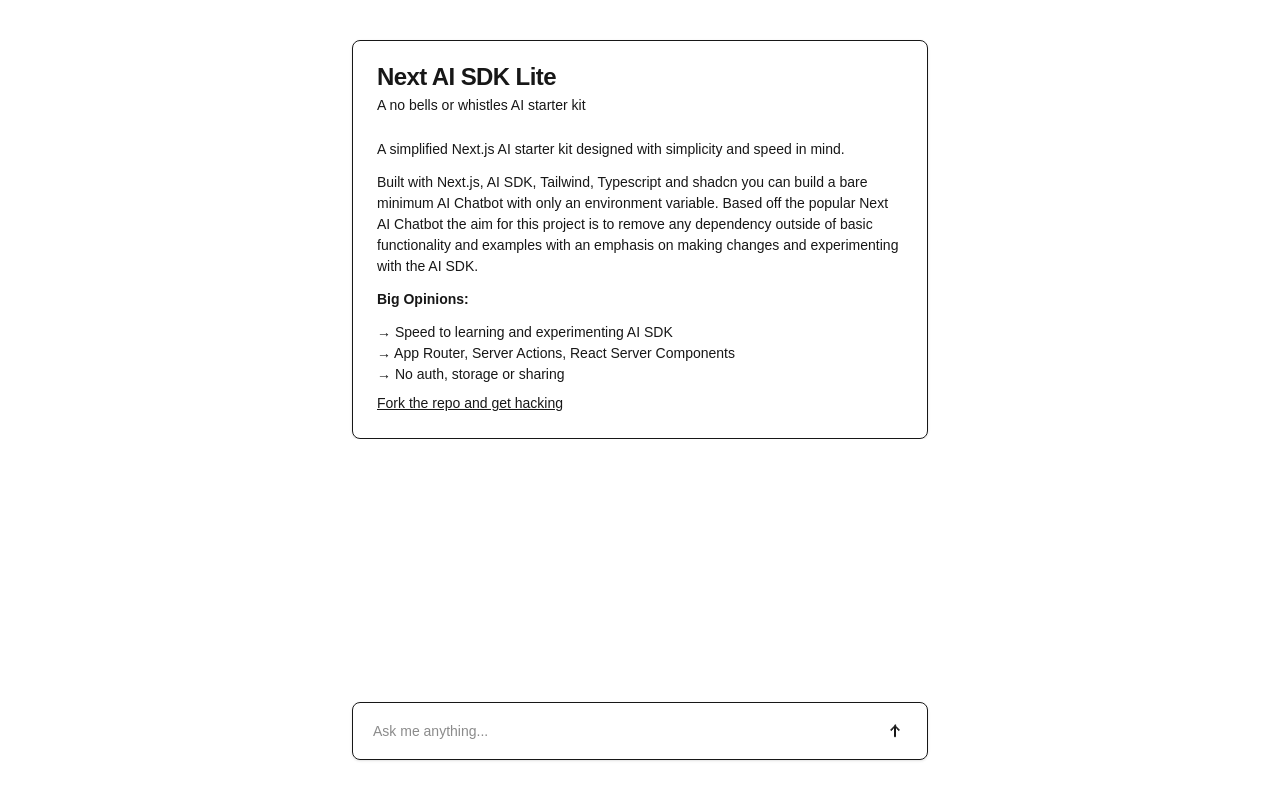
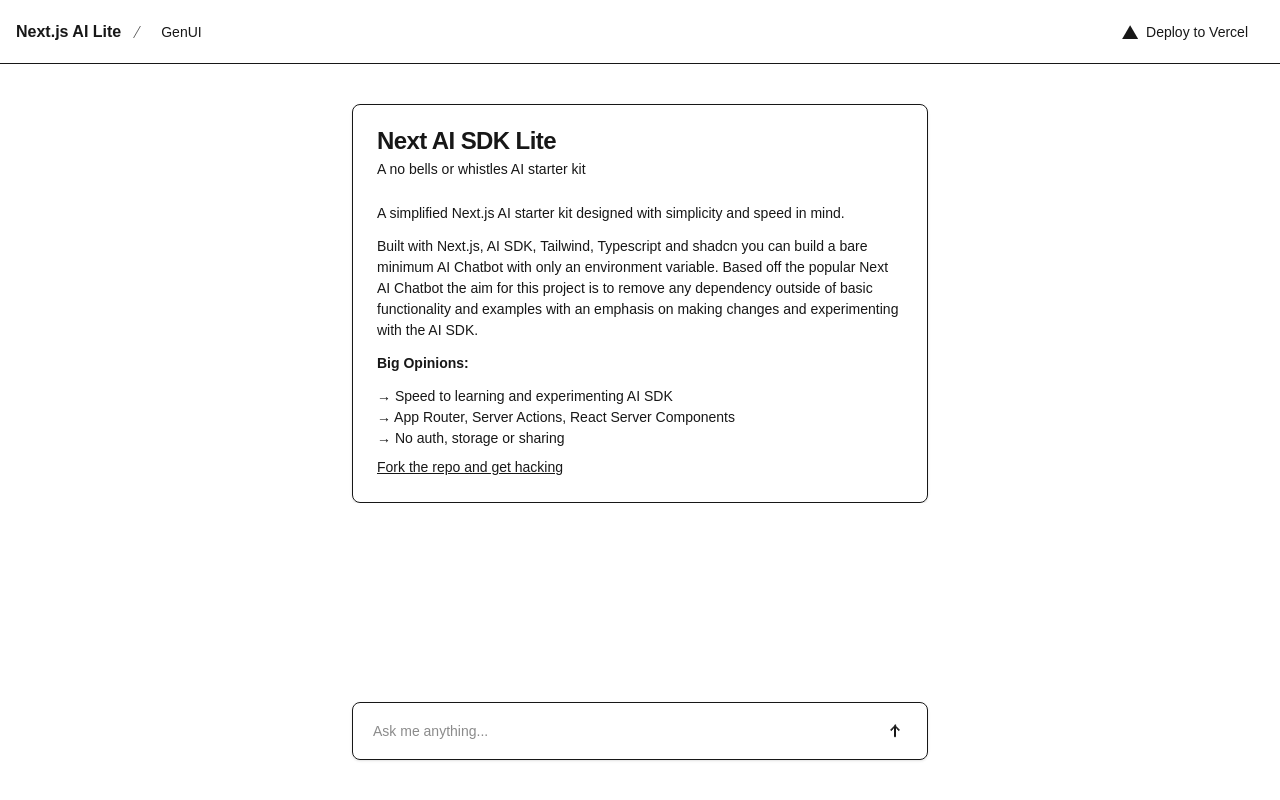
Before and after one commit to jaganraajan/ai-lite-nextjs, a Next.js app: page / in a window 1280 px wide. Built offline with nearby package versions, Linux system fonts and the light colour scheme; no server answers.

Commit message:
add header section

```diff
--- /dev/null
+++ b/src/app/actions.tsx
@@ -0,0 +1,4 @@
+export async function checkAIAvailability() {
+    const envVarExists = !!process.env.GEMINI_API_KEY;
+    return envVarExists;
+  }
--- a/src/app/layout.tsx
+++ b/src/app/layout.tsx
@@ -1,6 +1,7 @@
 import type { Metadata } from "next";
 import { Geist, Geist_Mono } from "next/font/google";
 import "./globals.css";
+import { Header } from "@/components/header";
 
 const geistSans = Geist({
   variable: "--font-geist-sans",
@@ -27,7 +28,10 @@
       <body
         className={`${geistSans.variable} ${geistMono.variable} antialiased`}
       >
-        {children}
+        <Header />
+        <main className="bg-muted/50 flex h-100vh flex-1 flex-col">
+          {children}
+        </main>
       </body>
     </html>
   );
--- /dev/null
+++ b/src/components/cards/envcard.tsx
@@ -0,0 +1,16 @@
+import { checkAIAvailability } from "@/app/actions";
+
+export default async function EnvCard() {
+  const result = await checkAIAvailability();
+  return !result && (
+    <div className="absolute inset-0 top-10 left-0 right-0 flex items-center justify-center w-md">
+      <div className="bg-red-500 text-slate-50 rounded shadow-md p-2 leading-tight">
+        <h2 className="text-sm font-bold">Heads up!</h2>
+        <p className="text-xs flex flex-col">
+          <span>You need to add an OPENAI_API_KEY as an environment variable.</span>
+          <span>See the .env.example file for an example.</span>
+        </p>
+      </div>
+    </div>
+  );
+}
--- /dev/null
+++ b/src/components/header.tsx
@@ -0,0 +1,33 @@
+import * as React from 'react'
+import Link from 'next/link'
+import { cn } from '@/lib/utils'
+import { buttonVariants } from '@/components/ui/button'
+import { IconSeparator, IconVercel } from '@/components/ui/icons'
+import EnvCard from './cards/envcard'
+
+export async function Header() {
+  return (
+    <header className="sticky top-0 z-50 flex items-center justify-between w-full h-16 px-4 border-b shrink-0 bg-white ">
+      <EnvCard />
+      <Link href="/" rel="nofollow" className="mr-2 font-bold">
+        Next.js AI Lite
+      </Link>
+      <IconSeparator />
+      <Link
+        href="/genui"
+        className={cn(buttonVariants({ variant: 'link' }), "mr-auto font-normal")}
+      >
+        <span className="hidden md:flex">GenUI</span>
+      </Link>
+      <Link
+        href="https://vercel.com/new"
+        target="_blank"
+        className={cn(buttonVariants())}
+      >
+        <IconVercel className="mr-2" />
+        <span className="hidden sm:block">Deploy to Vercel</span>
+        <span className="sm:hidden">Deploy</span>
+      </Link>
+    </header>
+  )
+}
--- a/src/components/ui/icons.tsx
+++ b/src/components/ui/icons.tsx
@@ -2,6 +2,127 @@
 
 import * as React from 'react'
 import { cn } from '@/lib/utils'
+
+function IconSeparator({ className, ...props }: React.ComponentProps<'svg'>) {
+  return (
+    <svg
+      fill="none"
+      shapeRendering="geometricPrecision"
+      stroke="currentColor"
+      strokeLinecap="round"
+      strokeLinejoin="round"
+      strokeWidth="1"
+      viewBox="0 0 24 24"
+      aria-hidden="true"
+      className={cn('size-4', className)}
+      {...props}
+    >
+      <path d="M16.88 3.549L7.12 20.451"></path>
+    </svg>
+  )
+}
+
+
+function IconNextChat({
+  className,
+  inverted,
+  ...props
+}: React.ComponentProps<'svg'> & { inverted?: boolean }) {
+  const id = React.useId()
+
+  return (
+    <svg
+      viewBox="0 0 17 17"
+      fill="none"
+      xmlns="http://www.w3.org/2000/svg"
+      className={cn('size-4', className)}
+      {...props}
+    >
+      <defs>
+        <linearGradient
+          id={`gradient-${id}-1`}
+          x1="10.6889"
+          y1="10.3556"
+          x2="13.8445"
+          y2="14.2667"
+          gradientUnits="userSpaceOnUse"
+        >
+          <stop stopColor={inverted ? 'white' : 'black'} />
+          <stop
+            offset={1}
+            stopColor={inverted ? 'white' : 'black'}
+            stopOpacity={0}
+          />
+        </linearGradient>
+        <linearGradient
+          id={`gradient-${id}-2`}
+          x1="11.7555"
+          y1="4.8"
+          x2="11.7376"
+          y2="9.50002"
+          gradientUnits="userSpaceOnUse"
+        >
+          <stop stopColor={inverted ? 'white' : 'black'} />
+          <stop
+            offset={1}
+            stopColor={inverted ? 'white' : 'black'}
+            stopOpacity={0}
+          />
+        </linearGradient>
+      </defs>
+      <path
+        d="M1 16L2.58314 11.2506C1.83084 9.74642 1.63835 8.02363 2.04013 6.39052C2.4419 4.75741 3.41171 3.32057 4.776 2.33712C6.1403 1.35367 7.81003 0.887808 9.4864 1.02289C11.1628 1.15798 12.7364 1.8852 13.9256 3.07442C15.1148 4.26363 15.842 5.83723 15.9771 7.5136C16.1122 9.18997 15.6463 10.8597 14.6629 12.224C13.6794 13.5883 12.2426 14.5581 10.6095 14.9599C8.97637 15.3616 7.25358 15.1692 5.74942 14.4169L1 16Z"
+        fill={inverted ? 'black' : 'white'}
+        stroke={inverted ? 'black' : 'white'}
+        strokeWidth={2}
+        strokeLinecap="round"
+        strokeLinejoin="round"
+      />
+      <mask
+        id="mask0_91_2047"
+        style={{ maskType: 'alpha' }}
+        maskUnits="userSpaceOnUse"
+        x={1}
+        y={0}
+        width={16}
+        height={16}
+      >
+        <circle cx={9} cy={8} r={8} fill={inverted ? 'black' : 'white'} />
+      </mask>
+      <g mask="url(#mask0_91_2047)">
+        <circle cx={9} cy={8} r={8} fill={inverted ? 'black' : 'white'} />
+        <path
+          d="M14.2896 14.0018L7.146 4.8H5.80005V11.1973H6.87681V6.16743L13.4444 14.6529C13.7407 14.4545 14.0231 14.2369 14.2896 14.0018Z"
+          fill={`url(#gradient-${id}-1)`}
+        />
+        <rect
+          x="11.2222"
+          y="4.8"
+          width="1.06667"
+          height="6.4"
+          fill={`url(#gradient-${id}-2)`}
+        />
+      </g>
+    </svg>
+  )
+}
+
+function IconVercel({ className, ...props }: React.ComponentProps<'svg'>) {
+  return (
+    <svg
+      aria-label="Vercel logomark"
+      role="img"
+      viewBox="0 0 74 64"
+      className={cn('size-4', className)}
+      {...props}
+    >
+      <path
+        d="M37.5896 0.25L74.5396 64.25H0.639648L37.5896 0.25Z"
+        fill="currentColor"
+      ></path>
+    </svg>
+  )
+}
 
 function IconArrowUp({ className, ...props }: React.ComponentProps<'svg'>) {
   return (
@@ -20,4 +141,9 @@
 }
 
 
-export { IconArrowUp };
+export {
+  IconSeparator,
+  IconNextChat,
+  IconVercel,
+  IconArrowUp
+}
```
Lines whose indentation alone changed are shown as unchanged.
